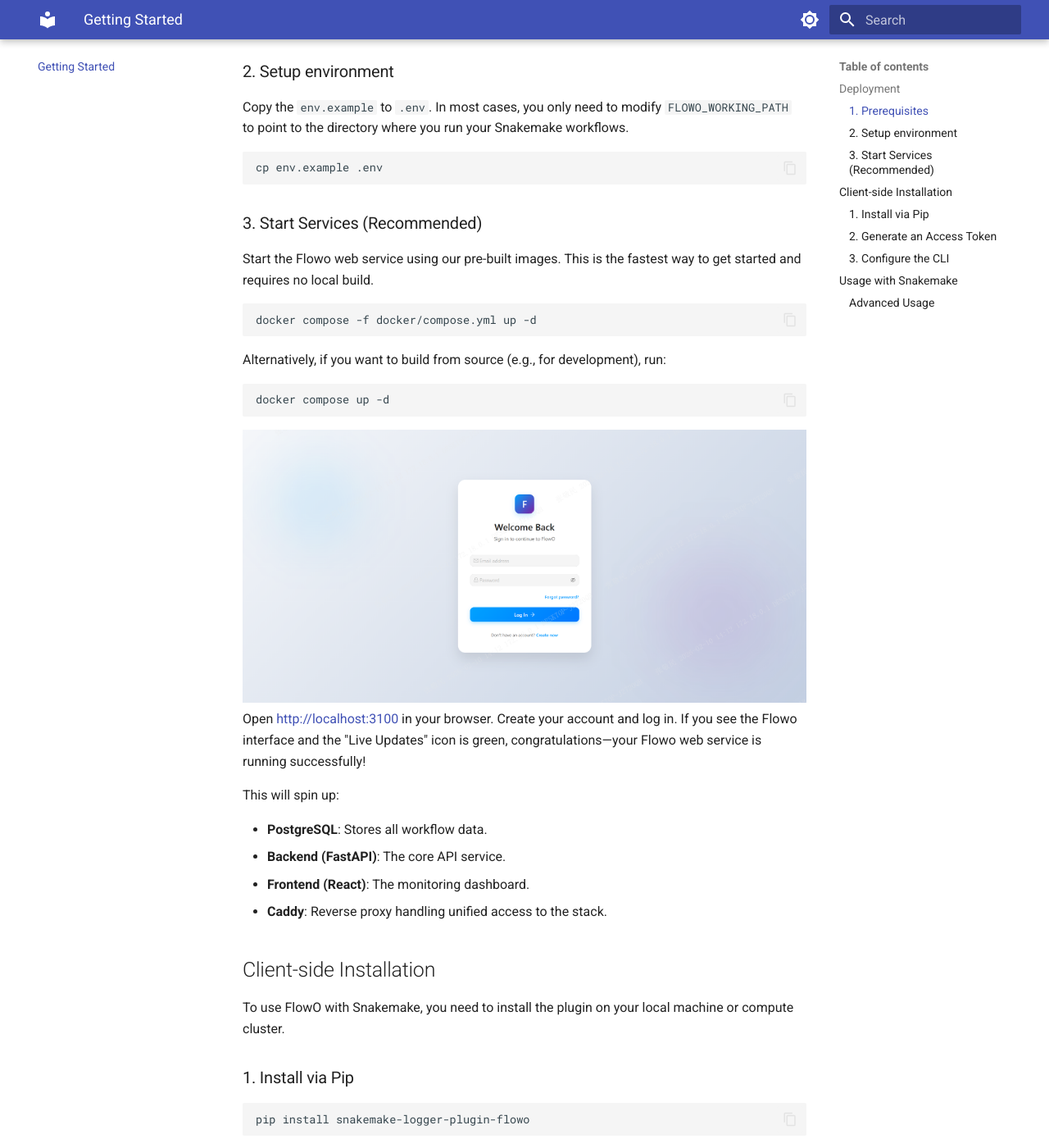
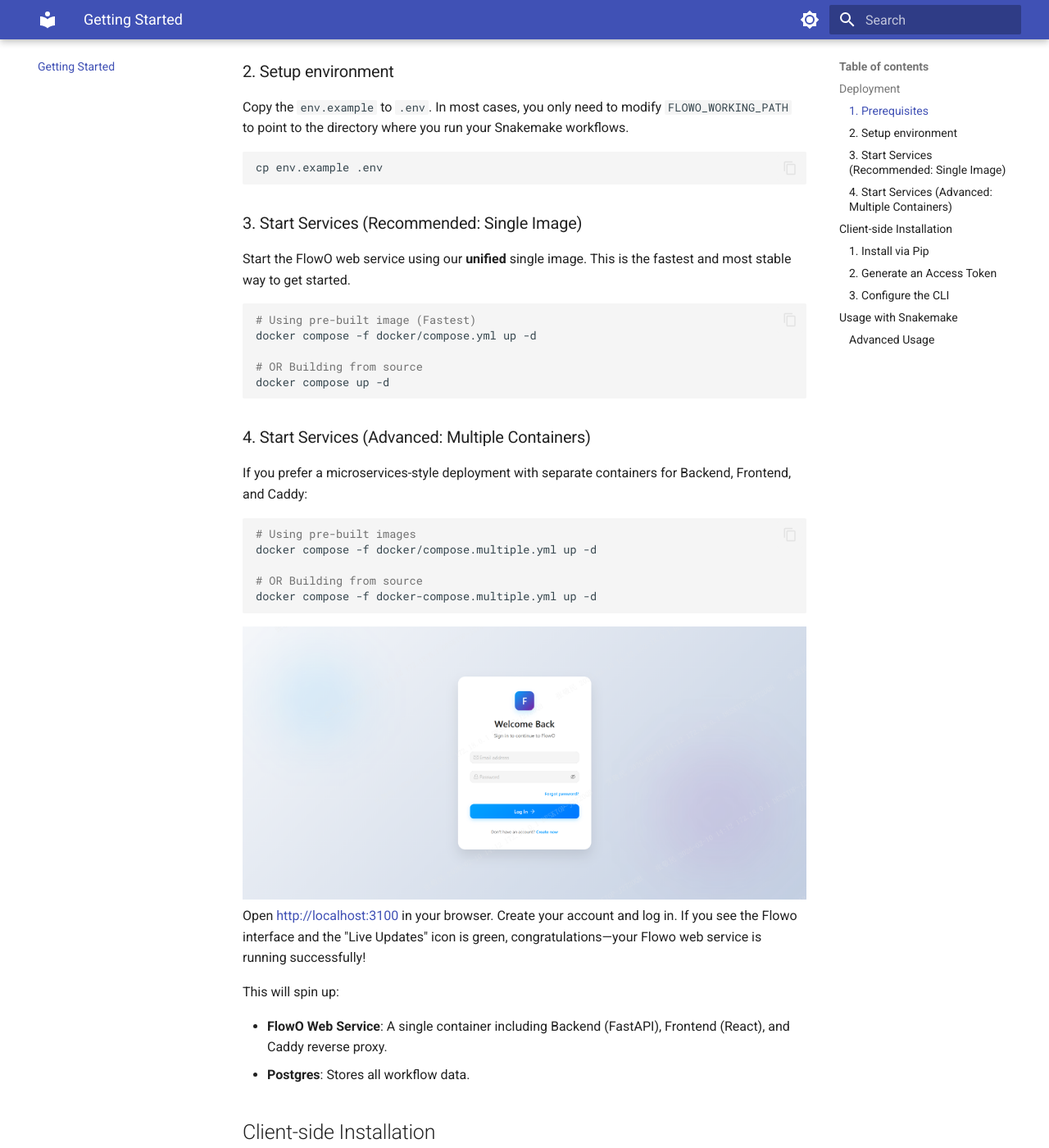
Before and after one commit to zhanghaomiao/flowo, an MkDocs documentation site: the page built from docs/getting-started.md, in a window 1280 px wide and 1400 px high, scrolled down 617 px. Shown: the whole window at 82% size. Built offline with MkDocs 1.6.1 and Material for MkDocs 9.7.7, drawn with Linux system fonts in a browser that asks for light colours.

Commit message:
refactor: Consolidate backend, frontend, and Caddy into a single Docker image and service, managed by supervisord and an entrypoint script, with updated compose files and documentation.

````diff
--- a/docs/getting-started.md
+++ b/docs/getting-started.md
@@ -23,18 +23,28 @@ Copy the `env.example` to `.env`. In most cases, you only need to modify `FLOWO_
 cp env.example .env
 ```
 
-### 3. Start Services (Recommended)
+### 3. Start Services (Recommended: Single Image)
 
-Start the Flowo web service using our pre-built images. This is the fastest way to get started and requires no local build.
+Start the FlowO web service using our **unified** single image. This is the fastest and most stable way to get started.
 
 ```bash
+# Using pre-built image (Fastest)
 docker compose -f docker/compose.yml up -d
+
+# OR Building from source
+docker compose up -d
 ```
 
-Alternatively, if you want to build from source (e.g., for development), run:
+### 4. Start Services (Advanced: Multiple Containers)
+
+If you prefer a microservices-style deployment with separate containers for Backend, Frontend, and Caddy:
 
 ```bash
-docker compose up -d
+# Using pre-built images
+docker compose -f docker/compose.multiple.yml up -d
+
+# OR Building from source
+docker compose -f docker-compose.multiple.yml up -d
 ```
 
 ![login](assets/images/login.png)
@@ -42,10 +52,8 @@ Open [http://localhost:3100](http://localhost:3100) in your browser. Create your
 
 This will spin up:
 
-- **PostgreSQL**: Stores all workflow data.
-- **Backend (FastAPI)**: The core API service.
-- **Frontend (React)**: The monitoring dashboard.
-- **Caddy**: Reverse proxy handling unified access to the stack.
+- **FlowO Web Service**: A single container including Backend (FastAPI), Frontend (React), and Caddy reverse proxy.
+- **Postgres**: Stores all workflow data.
 
 ## Client-side Installation
 
````
Also changed, not shown: docker-compose.dev.yml (+6 -6 lines), docker-compose.multiple.yml (added, +77 -0 lines), docker-compose.yml (+8 -76 lines), supervisord.conf (added, +27 -0 lines), 14 other files.
